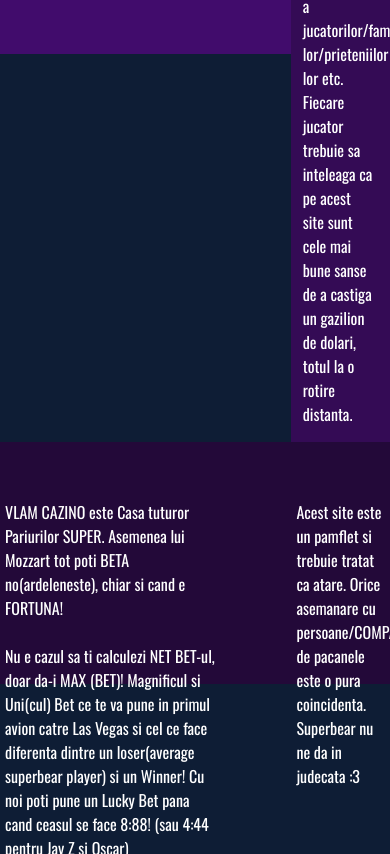
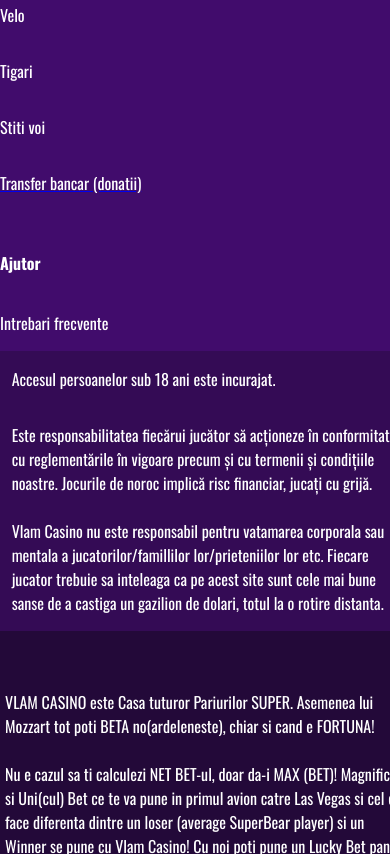
Before and after one commit to VladMrt/vlam-casino, a plain HTML site: page templates/MainPage.html in a window 390 px wide. Shown: the part 4136-4990 px from the top of the page. Drawn offline with nearby package versions, Linux system fonts and the light colour scheme; files that its build step writes are made by us from their sources; files whose address does not match are found by name; a web font is replaced by a local one.

Commit message:
Initial commit

```diff
--- a/static/css/MainPage.css
+++ b/static/css/MainPage.css
@@ -208,17 +208,8 @@
 .TextDespre1, .TextAjutor1, .TextMetodePlata1{
     margin-bottom: 2.7vh;
 }
-.TextDespre{
-
-}
 .TextDespre2{
     margin-bottom: 4vh;
-}
-.TextAjutor{
-
-}
-.TextMetodePlata{
-
 }
 .Text18Ani{
     width:18vw;
@@ -231,12 +222,41 @@
     width: 24vw;
 }
 /* Optimizare pt telefon */
-@media (min-width: 1100px){
+@media (min-width: 800px){
     .logo1{
         display: none;
     }
 }
 @media (max-width: 768px) {
+.DivFooterJos, .DivMareFooter, .DivParteaDeschisa{
+flex-direction: column;
+}
+footer{
+    height:2000px;
+}
+ .TextAjutor1, .TextMetodePlata1{
+    margin-top:40px;
+    margin-bottom: 20px;
+}
+.DivParteaInchisa{
+    height:1000px;
+    width:100%;
+}
+.Text18Ani{
+    width:400px;
+}
+.TextDespre1{
+    margin-bottom: 20px;
+}
+.TextFooterJos1{
+    margin-bottom: 20px;
+}
+.DivFooterJos{
+    height:700px;
+}
+.TextFooterJos, .TextFooterJos1, .TextMetodePlata1{
+    width: 400px;
+}
     .header {
         flex-direction: row;
         text-align: center;
--- a/templates/MainPage.html
+++ b/templates/MainPage.html
@@ -36,7 +36,7 @@
         <div class="jocuri">
             <div class="coloanajocuri1">
                 <div class="joc">
-                    <a href="http://localhost:8080/DiliMiniSlots"><img src="static/images/Dili Mini Slots Thumb.jpg" class="imaginejoc"></a>
+                    <a href="https://vladmrt.github.io/DiliMiniSlots"><img src="static/images/Dili Mini Slots Thumb.jpg" class="imaginejoc"></a>
                     <p class="text">Dili Mini Slots</p>
                 </div>
                 <div class="joc">
@@ -54,7 +54,7 @@
                     <p class="text">Futuristic Slots</p>
                 </div>
                 <div class="joc">
-                    <a href="http://localhost:8080/GeekWheel"><img src="static/images/Geek Wheel XL.png" class="imaginejoc"></a>
+                    <a href="https://vladmrt.github.io/GeekWheel"><img src="static/images/Geek Wheel XL.png" class="imaginejoc"></a>
                     <p class="text">Geek Wheel XL</p>
                 </div>
                 <div class="joc">
@@ -68,7 +68,7 @@
                     <p class="text">🐐 Lebron Capra Slots 🐐</p>
                 </div>
                 <div class="joc">
-                    <a href="http://localhost:8080/JoculCalamarului"><img src="static/images/Jocul Calamarului SLOTS Thumb.jpg" class="imaginejoc"></a>
+                    <a href="https://vladmrt.github.io/JoculCalamarului"><img src="static/images/Jocul Calamarului SLOTS Thumb.jpg" class="imaginejoc"></a>
                     <p class="text">Jocul Calamarului SLOTS</p>
                 </div>
                 <div class="joc">
@@ -119,12 +119,12 @@
         </div>
         <div class="DivFooterJos">
             <p class="TextFooterJos1">
-                VLAM CAZINO este Casa tuturor Pariurilor SUPER.
+                VLAM CASINO este Casa tuturor Pariurilor SUPER.
                 Asemenea lui Mozzart tot poti BETA no(ardeleneste), chiar si cand e FORTUNA!
                 <br>
                 <br>
                 Nu e cazul sa ti calculezi NET BET-ul, doar da-i MAX (BET)!
-                Magnificul si Uni(cul) Bet ce te va pune in primul avion catre Las Vegas si cel ce face diferenta dintre un loser(average superbear player) si un Winner! Cu noi poti pune un Lucky Bet pana cand ceasul se face 8:88! (sau 4:44 pentru Jay Z si Oscar)
+                Magnificul si Uni(cul) Bet ce te va pune in primul avion catre Las Vegas si cel ce face diferenta dintre un loser (average SuperBear player) si un Winner se pune cu Vlam Casino! Cu noi poti pune un Lucky Bet pana cand ceasul se face 8:88! (sau 4:44 pentru Jay Z si Oscar)
             </p>
             <p class="TextFooterJos">
                 Acest site este un pamflet si trebuie tratat ca atare. Orice asemanare cu persoane/COMPANII de pacanele este o pura coincidenta.
@@ -132,8 +132,6 @@
                 Superbear nu ne da in judecata :3
             </p>
         </div>
-
-
     </footer>
     </body>
 </html>
```
